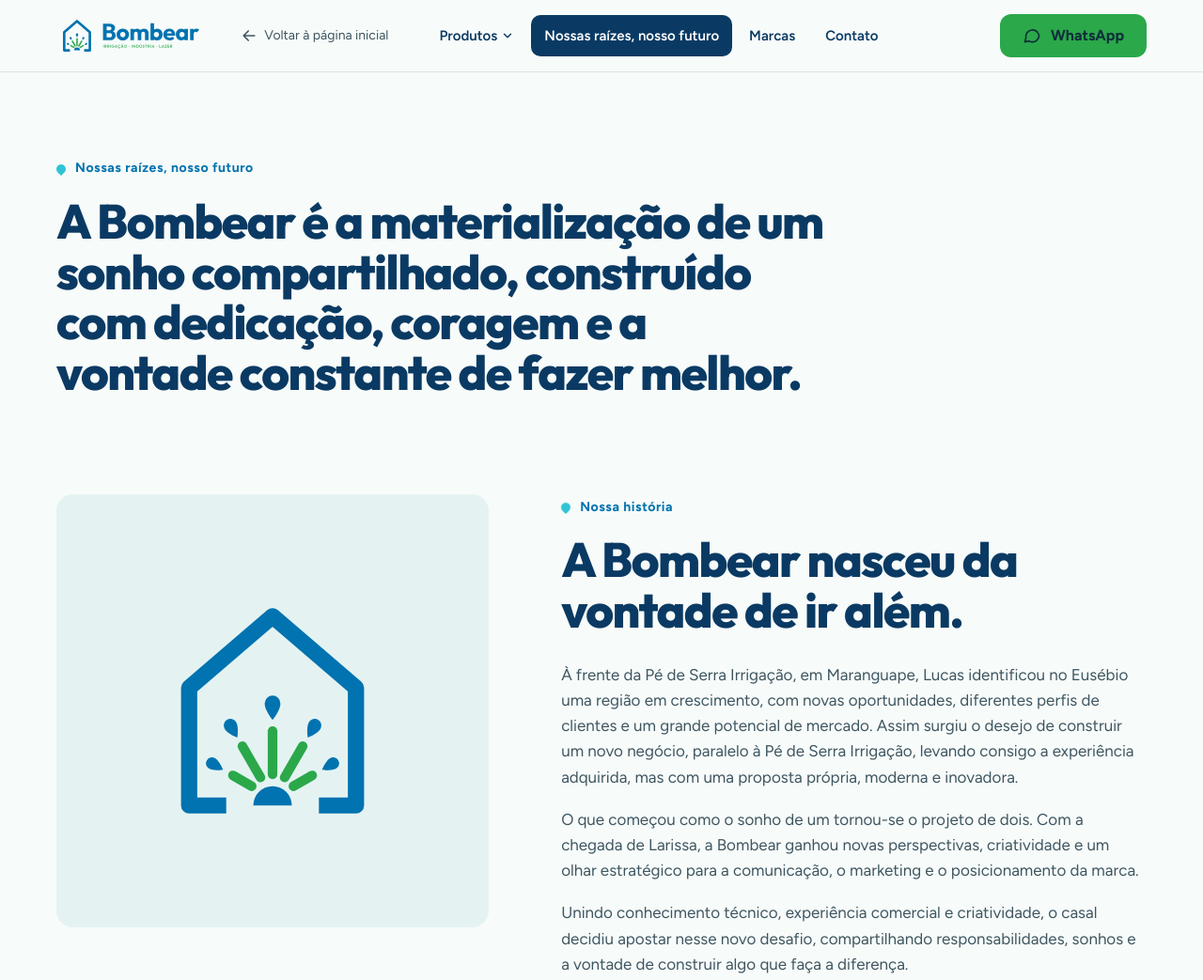
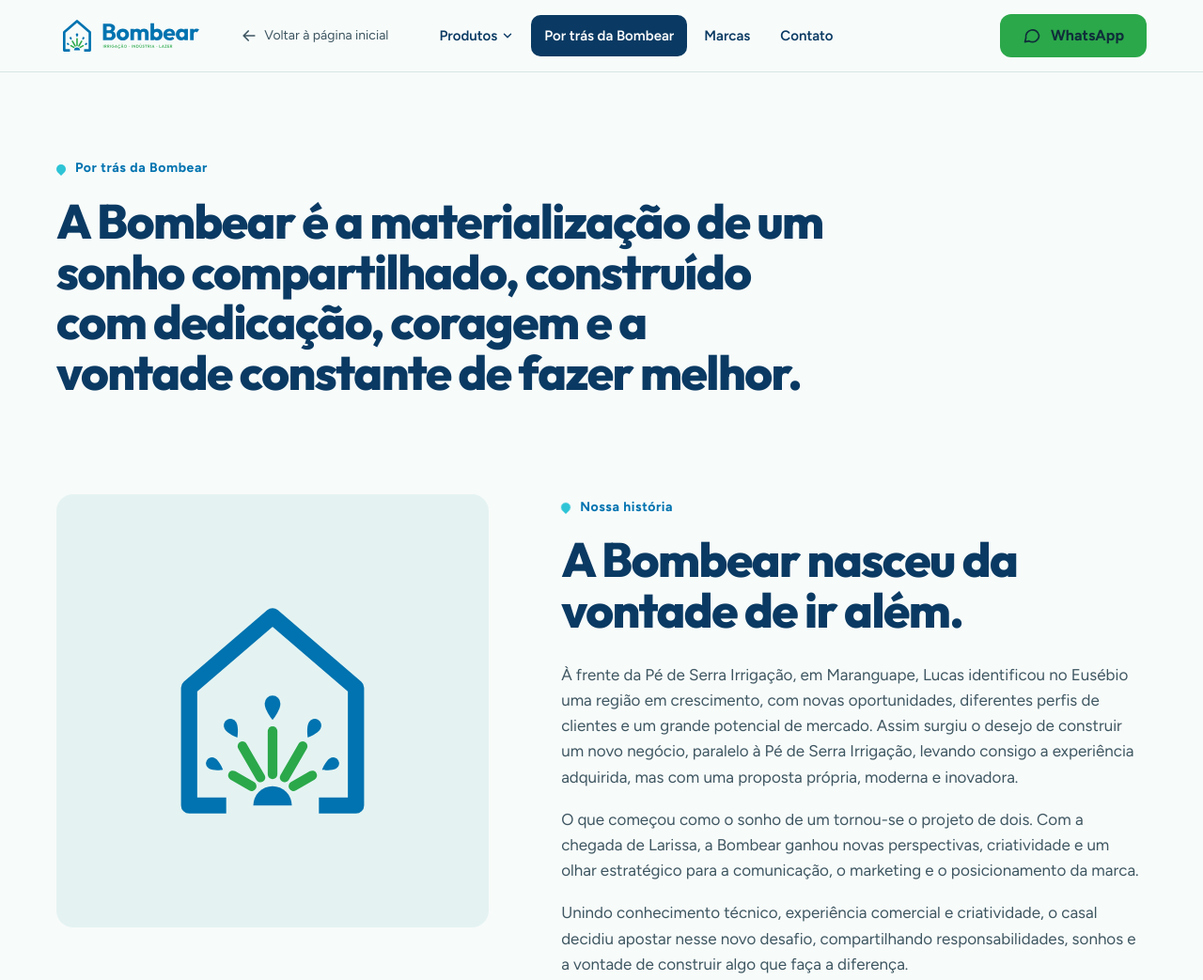
Before and after one commit to businessdigitalmpe/bombear, a plain HTML site: page quem-somos.html in a window 1280 px wide. Shown: the top 1043 px of the page at 94% size. Drawn offline with Linux system fonts and the light colour scheme.

Commit message:
Renomeia a seção para "Por trás da Bombear"
Co-Authored-By: Claude Opus 5.5 <noreply@anthropic.com>
Claude-Session: https://claude.ai/code/session_01B3xTgucU8Bcn7Yb6ii2FxT

```diff
--- a/assets/js/conteudo.js
+++ b/assets/js/conteudo.js
@@ -78,7 +78,7 @@ window.BOMBEAR = {
   /* ---------- SEO POR PÁGINA ---------- */
   seo: {
     inicio:      { titulo: "Bombear · Bombas, irrigação e piscina no Eusébio-CE", descricao: "Loja de bombas, irrigação, piscina e jardinagem no Eusébio-CE. Diagnóstico antes da venda e atendimento pelo WhatsApp." },
-    quemSomos:   { titulo: "Nossas raízes, nosso futuro · Bombear", descricao: "A Bombear nasceu da Pé de Serra Irrigação. Conheça nosso jeito de atender no Eusébio-CE." },
+    quemSomos:   { titulo: "Por trás da Bombear", descricao: "A Bombear nasceu da Pé de Serra Irrigação. Conheça nosso jeito de atender no Eusébio-CE." },
     produtos:    { titulo: "Produtos · Bombear", descricao: "Tipos de bomba, irrigação, piscina, tubos e elétricos: o que cada um faz e onde se aplica. Bombear, Eusébio-CE." },
     condominios: { titulo: "Condomínios · Bombear", descricao: "Bombas de recalque, piscina, irrigação e elétrica de bombas para condomínios do Eusébio e região, com nota fiscal e cotação rápida." },
     imagemCompartilhamento: "assets/img/[og-imagem].jpg"
@@ -87,7 +87,7 @@ window.BOMBEAR = {
   /* ---------- MENU ---------- */
   menu: [
     { rotulo: "Produtos", href: "produtos.html", pagina: "produtos", dropdown: true },
-    { rotulo: "Nossas raízes, nosso futuro", href: "quem-somos.html", pagina: "quemSomos" },
+    { rotulo: "Por trás da Bombear", href: "quem-somos.html", pagina: "quemSomos" },
     { rotulo: "Marcas", href: "index.html#marcas" },
     { rotulo: "Contato", href: "index.html#contato" }
   ],
@@ -218,7 +218,7 @@ window.BOMBEAR = {
 
   /* ---------- HOME: QUEM SOMOS (resumo) ---------- */
   quemSomosResumo: {
-    eyebrow: "Nossas raízes, nosso futuro",
+    eyebrow: "Por trás da Bombear",
     titulo: "Gente que entende de água",
     paragrafo: "A Bombear nasceu da Pé de Serra Irrigação, que há 3 anos dimensiona bombas e sistemas de irrigação no Ceará. No Eusébio, trouxemos o mesmo jeito de trabalhar: entender o problema antes de indicar o produto.",
     itens: [
@@ -254,7 +254,7 @@ window.BOMBEAR = {
 
   /* ---------- PÁGINA QUEM SOMOS ---------- */
   paginaQuemSomos: {
-    eyebrow: "Nossas raízes, nosso futuro",
+    eyebrow: "Por trás da Bombear",
     titulo: "A Bombear é a materialização de um sonho compartilhado, construído com dedicação, coragem e a vontade constante de fazer melhor.",
     intro: "",
     /* Imagem mostrada ao lado da nossa história enquanto a loja não está pronta */
--- a/quem-somos.html
+++ b/quem-somos.html
@@ -3,7 +3,7 @@
 <head>
 <meta charset="utf-8">
 <meta name="viewport" content="width=device-width, initial-scale=1">
-<title>Nossas raízes, nosso futuro · Bombear</title>
+<title>Por trás da Bombear</title>
 <meta name="description" content="A Bombear nasceu da Pé de Serra Irrigação.">
 <link rel="icon" type="image/svg+xml" href="assets/img/simbolo-cor.svg">
 <link rel="preconnect" href="https://fonts.googleapis.com">
```
Also changed, not shown: 1 other file.
